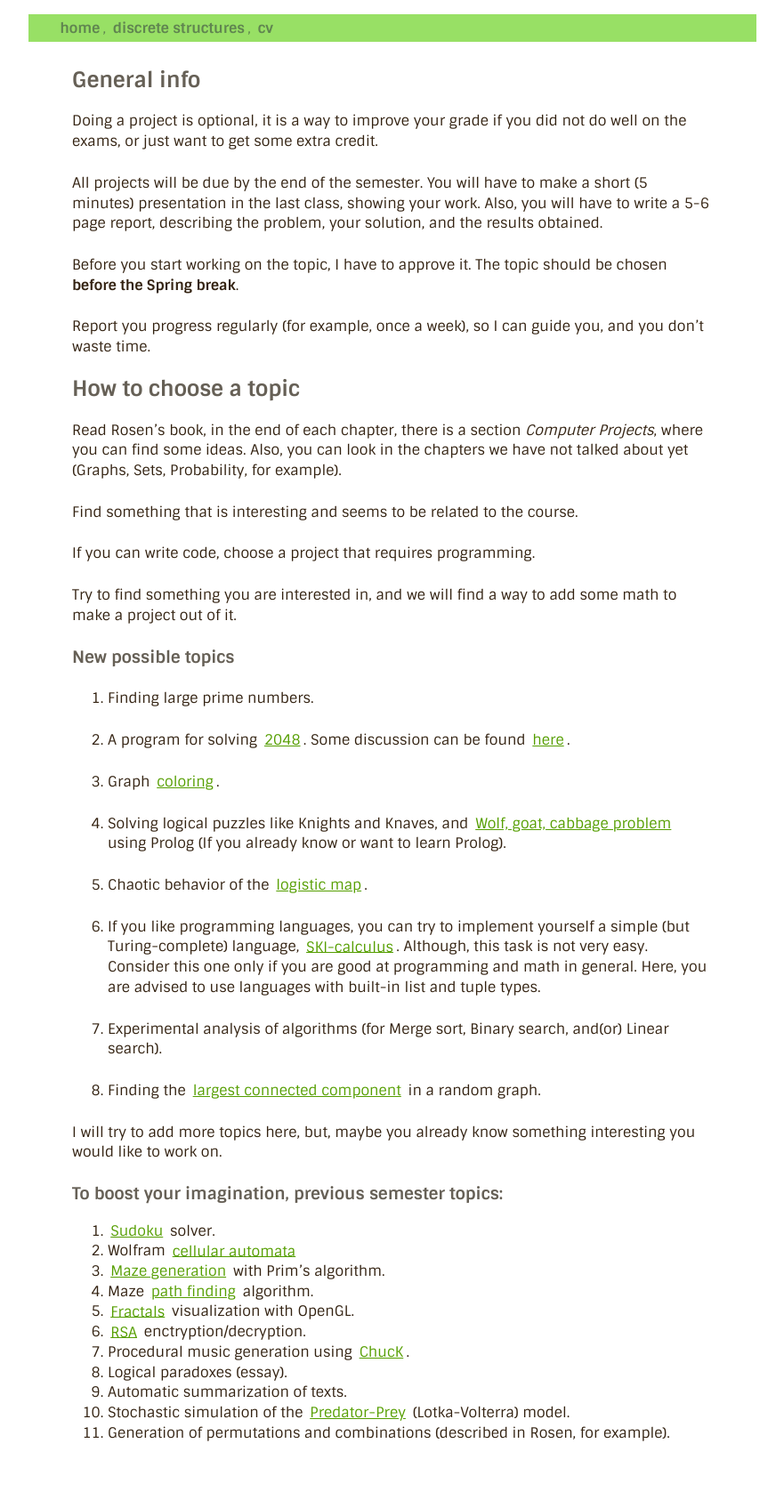
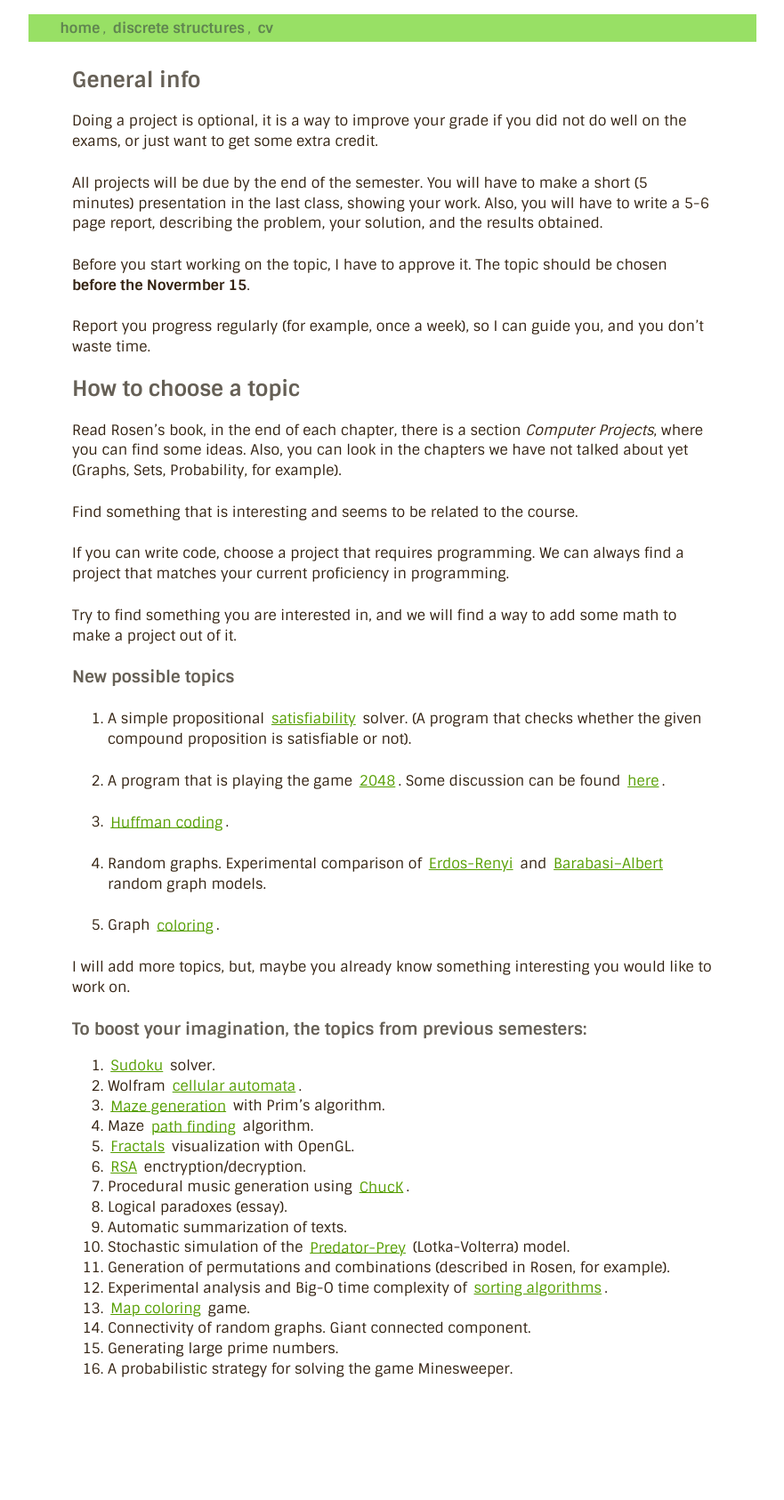
Before and after one commit to a-nikolaev/a-nikolaev.github.io, a Jekyll site: the page built from ds/topics.markdown, in a window 1280 px wide. Shown: the whole page at 89% size, without its empty margins (199-1080 px from the left). Built offline with Jekyll 4.4.1, drawn with Linux system fonts in a browser that asks for light colours; Markdown is read by kramdown in place of the engine named in the settings; after the commit the page ends 1614 px from its top, so only the background shows below that.

Commit message:
lec11, topics

```diff
--- a/ds/index.markdown
+++ b/ds/index.markdown
@@ -76,8 +76,10 @@ Reading: R(ed6): 5.2-5.3; R(ed7): 6.2-6.3.
 There is a nice math video, watch it if you have time: [Friends and Strangers Theorem](http://www.youtube.com/watch?v=xdiL-ADRTxQ).
 It's related to the next class (the pigeonhole principle).
 
-Lecture 11. Oct 20, 2014. Binomial Theorem. Combinations with repetition.
+Lecture 11. Oct 20, 2014. [Binomial Theorem. Combinations with repetition](/ds/docs/lec11.pdf).
 Reading: R(ed6): 5.4-5.5; R(ed7): 6.4-6.5.
+
+[Possible Project Topics](/ds/topics.html).
 
 <!--
 Lecture 5. Jun 9, 2014. [Counting. Sets](/ds/docs/lec5.pdf).
--- a/ds/topics.markdown
+++ b/ds/topics.markdown
@@ -15,7 +15,7 @@ Also, you will have to write a 5-6 page report, describing the problem,
 your solution, and the results obtained.
 
 Before you start working on the topic, I have to approve it.
-The topic should be chosen **before the Spring break**.
+The topic should be chosen **before the Novermber 15**.
 
 Report you progress regularly (for example, once a week), so I can guide you, and you don't waste time.
 
@@ -28,38 +28,31 @@ Also, you can look in the chapters we have not talked about yet (Graphs, Sets, P
 Find something that is interesting and seems to be related to the course.
 
 If you can write code, choose a project that requires programming.
+We can always find a project that matches your current proficiency in programming.
 
 Try to find something you are interested in, and we will find a way to add some math to make a project out of it.
 
 ### New possible topics
-1. Finding large prime numbers.
+1. A simple propositional [satisfiability](https://en.wikipedia.org/wiki/Boolean_satisfiability_problem) solver.
+(A program that checks whether the given compound proposition is satisfiable or not).
 
-1. A program for solving [2048](http://gabrielecirulli.github.io/2048/).
+1. A program that is playing the game [2048](http://gabrielecirulli.github.io/2048/).
 Some discussion can be found [here](http://stackoverflow.com/questions/22342854/what-is-the-optimal-algorithm-for-the-game-2048).
+
+1. [Huffman coding](https://en.wikipedia.org/wiki/Huffman_coding).
+
+1. Random graphs.
+  Experimental comparison of [Erdos-Renyi](https://en.wikipedia.org/wiki/Erd%C5%91s%E2%80%93R%C3%A9nyi_model) and
+  [Barabasi–Albert](https://en.wikipedia.org/wiki/Barab%C3%A1si%E2%80%93Albert_model) random graph models.
 
 1. Graph [coloring](https://en.wikipedia.org/wiki/Graph_coloring).
 
-1. Solving logical puzzles like Knights and Knaves, and
-[Wolf, goat, cabbage problem](http://jeux.lulu.pagesperso-orange.fr/html/anglais/loupChe/loupChe1.htm)
-using Prolog (If you already know or want to learn Prolog).
-
-1. Chaotic behavior of the [logistic map](https://en.wikipedia.org/wiki/Logistic_map).
-
-1. If you like programming languages, you can try to implement yourself a simple (but Turing-complete)
-language, [SKI-calculus](https://en.wikipedia.org/wiki/SKI_combinator_calculus). Although, this task is not very easy.
-Consider this one only if you are good at programming and math in general.
-Here, you are advised to use languages with built-in list and tuple types.
-
-1. Experimental analysis of algorithms (for Merge sort, Binary search, and(or) Linear search).
-
-1. Finding the [largest connected component](https://en.wikipedia.org/wiki/Giant_component) in a random graph.
-
-I will try to add more topics here, but, maybe you already know something
+I will add more topics, but, maybe you already know something
 interesting you would like to work on.
 
-### To boost your imagination, previous semester topics:
+### To boost your imagination, the topics from previous semesters:
 1. [Sudoku](https://en.wikipedia.org/wiki/Sudoku) solver.
-1. Wolfram [cellular automata](http://mathworld.wolfram.com/CellularAutomaton.html)
+1. Wolfram [cellular automata](http://mathworld.wolfram.com/CellularAutomaton.html).
 1. [Maze generation](https://en.wikipedia.org/wiki/Maze_generation_algorithm) with Prim's algorithm.
 1. Maze [path finding](http://www.cs.bu.edu/teaching/alg/maze/) algorithm.
 1. [Fractals](https://en.wikipedia.org/wiki/Fractal) visualization with OpenGL.
@@ -70,3 +63,8 @@ interesting you would like to work on.
 1. Stochastic simulation of the
 [Predator-Prey](https://alliance.seas.upenn.edu/~ese303/wiki/index.php?n=Main.StochasticSimulationOfChemicalReactions) (Lotka-Volterra) model.
 1. Generation of permutations and combinations (described in Rosen, for example).
+1. Experimental analysis and Big-O time complexity of [sorting algorithms](https://en.wikipedia.org/wiki/Sorting_algorithm).
+1. [Map coloring](https://en.wikipedia.org/wiki/Four_color_theorem) game.
+1. Connectivity of random graphs. Giant connected component.
+1. Generating large prime numbers.
+1. A probabilistic strategy for solving the game Minesweeper.
```
Also changed, not shown: 1 other file.
